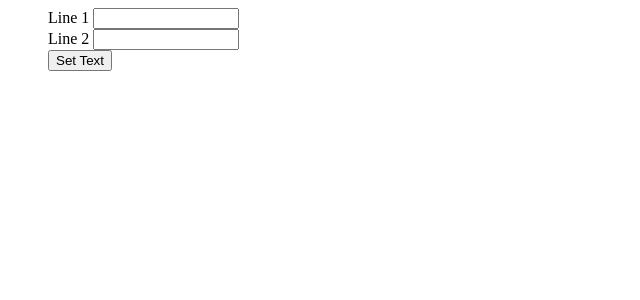
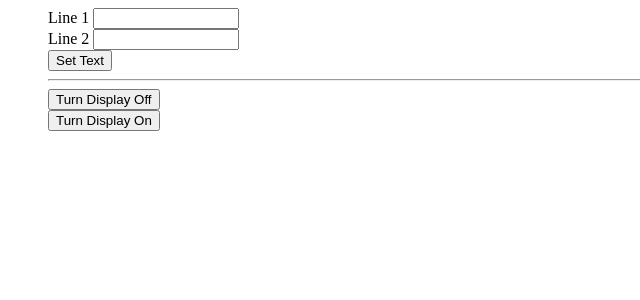
Before and after one commit to sujaymansingh/lcd_lib, a Flask app: page /debug in a window 1280 px wide. Shown: the top 300 px of the page, without its empty margins (0-640 px from the left). Run offline with Flask 2, Linux system fonts and the light colour scheme.

Commit message:
On/Off buttons.

```diff
--- a/lcd_lib/templates/debug.html
+++ b/lcd_lib/templates/debug.html
@@ -50,6 +50,13 @@ function turnOn() {
             <li>
                 <button onclick="setText()">Set Text</button>
             </li>
+            <li><hr></li>
+            <li>
+                <button onclick="turnOff()">Turn Display Off</button>
+            </li>
+            <li>
+                <button onclick="turnOn()">Turn Display On</button>
+            </li>
         </ul>
     </body>
 </html>
```
